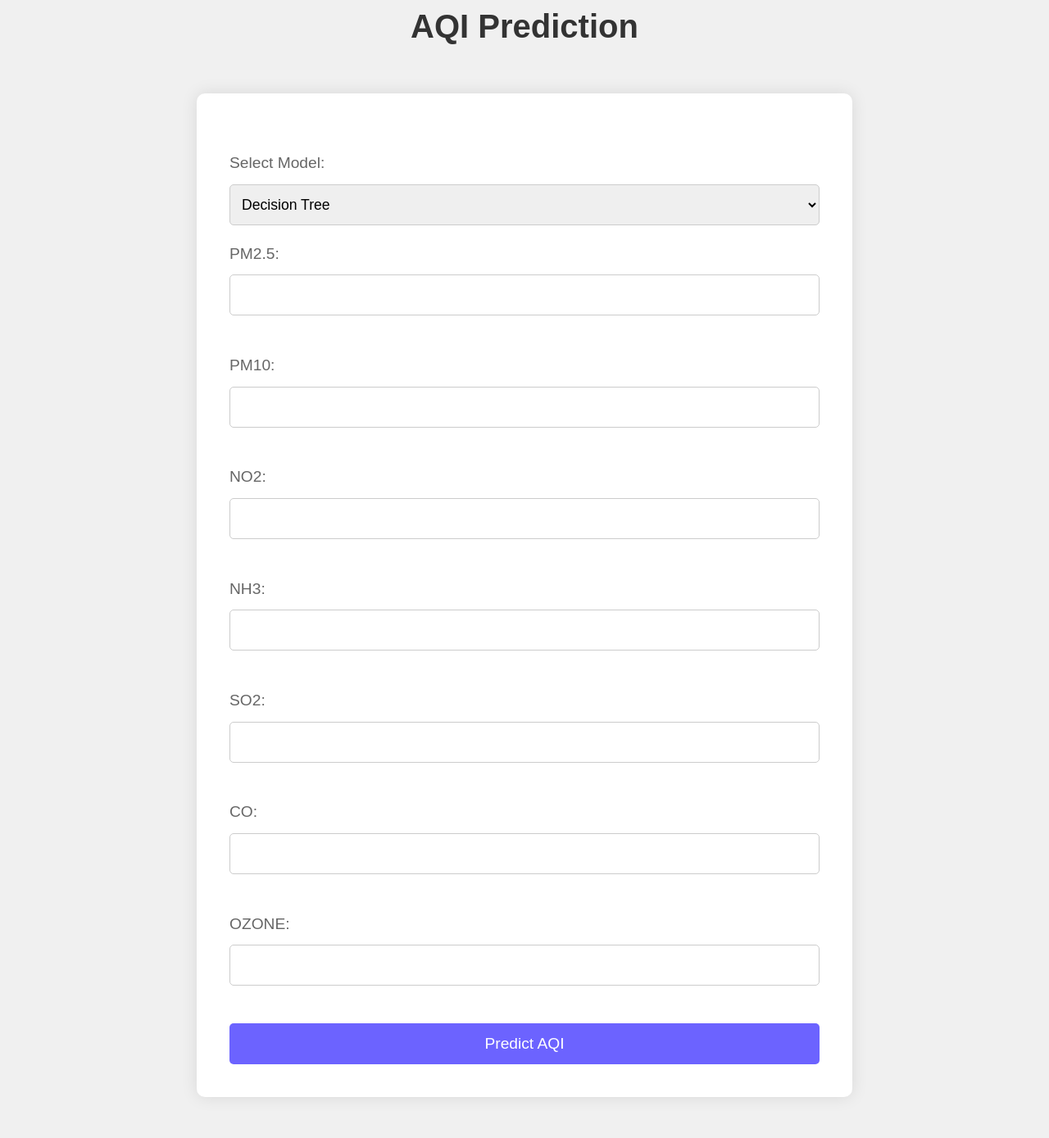
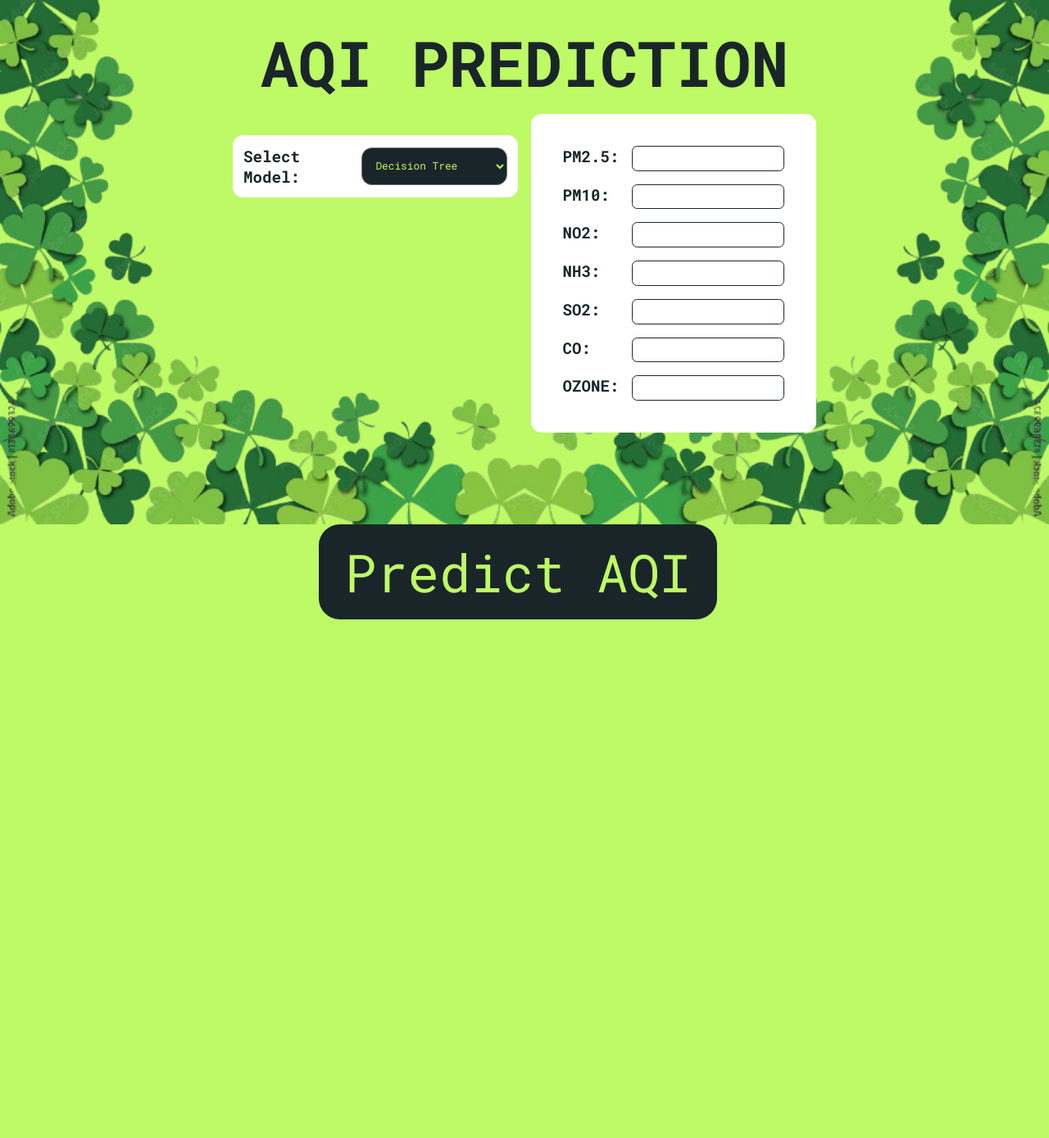
Before and after one commit to rkishanCodes/AQI-prediction-using-Regression-Models, a Flask app: page / in a window 1280 px wide. Shown: the whole page at 82% size. After the commit the page ends 756 px from the top, so only its background shows below. Run offline with Flask 3, Linux system fonts and the light colour scheme.

Commit message:
added styles

```diff
--- a/static/css/style.css
+++ b/static/css/style.css
@@ -1,122 +1,228 @@
-/* Reset default margin, padding, and border */
+@import url("https://fonts.googleapis.com/css2?family=Roboto+Mono:ital,wght@0,100..700;1,100..700&display=swap");
+
 * {
   margin: 0;
   padding: 0;
-    border: 0;
   box-sizing: border-box;
-}
-/* Center the paragraph tag */
-p {
-    text-align: center;
-    font-size: 1.5em; /* Increase font size */
-    margin-top: 20px; /* Add some space above the paragraph */
-    padding: 10px; /* Add padding to the paragraph */
-    background-color: #f0f0f0; /* Light gray background */
-    border-radius: 8px; /* Rounded corners */
-    box-shadow: 0 0 10px rgba(0, 0, 0, 0.1); /* Shadow effect */
-    color: #333; /* Dark text color */
+  font-family: "Roboto Mono", monospace;
+  font-optical-sizing: auto;
+  font-style: normal;
+  color: #1a252a;
 }
 
-
-/* Set base font size and family */
 body {
-    font-family: Arial, sans-serif;
-    font-size: 16px;
-    line-height: 1.6;
-    background-color: #f0f0f0; /* Light gray background */
-    color: #333; /* Dark text color */
+  background-color: #bdfa65;
+  padding: 2vw;
+  position: relative;
 }
 
-/* Center align container */
-.container {
-    width: 80%;
-    max-width: 800px; /* Limit container width */
-    margin: 50px auto;
-    background-color: #fff; /* White background */
-    padding: 40px;
-    border-radius: 10px; /* Rounded corners */
-    box-shadow: 0 0 20px rgba(0, 0, 0, 0.1); /* Shadow effect */
+body::before {
+  content: "";
+  position: absolute;
+  top: 0;
+  right: 0;
+  bottom: 0;
+  left: 0;
+  background-image: url("../images/img.png");
+  background-repeat: no-repeat;
+  background-size: 50%;
+  background-position: top left;
+  transform: scaleX(-1);
+  z-index: -1;
+  min-height: 100vh;
 }
 
-/* Header styles */
 h1 {
-    font-size: 2.5em;
+  font-size: 15vw;
+  text-transform: uppercase;
+}
+form {
+  display: flex;
+  align-items: center;
+  justify-content: center;
+  gap: 1rem;
+  flex-direction: column;
+  margin-top: 5w;
+}
+.box {
+  background-color: white;
+  width: 100%;
+  height: 20vw;
+  border-radius: 2vw;
+  display: flex;
+  align-items: center;
+  justify-content: center;
+  gap: 2rem;
+  padding: 1vw;
+}
+label {
+  font-size: 4vw;
   font-weight: bold;
-    text-align: center;
-    margin-bottom: 20px;
-    color: #333; /* Dark text color */
 }
 
-/* Form styles */
-form {
-    margin-top: 30px;
+.input-box {
+  background-color: white;
+  width: 100%;
+  display: flex;
+  justify-content: center;
+  flex-direction: column;
+  gap: 1rem;
+  padding: 3vw;
+  border-radius: 2vw;
 }
 
-/* Label styles */
-label {
-    display: block;
-    font-size: 1.2em;
-    margin-bottom: 10px;
-    color: #666; /* Medium gray text color */
+input {
+  padding: 1rem;
+  border-radius: 2vw;
+  border: 1px solid black;
+  font-size: 3vw;
+  font-weight: bold;
 }
 
-/* Input styles */
-input[type="number"], select {
-    width: 100%;
-    height: 50px;
-    padding: 10px;
-    margin-bottom: 20px;
-    font-size: 1.1em;
-    border: 1px solid #ccc; /* Light gray border */
-    border-radius: 5px; /* Rounded corners */
-    transition: border-color 0.3s ease; /* Smooth transition */
+input:focus {
+  outline: none;
 }
 
-/* Input focus styles */
-input[type="number"]:focus, select:focus {
-    outline: none;
-    border-color: #6c63ff; /* Custom focus color */
+form button {
+  padding: 1rem 2rem;
+  background-color: #1a252a;
+  border: none;
+  border-radius: 2rem;
+  cursor: pointer;
+  color: #bdfa65;
+  font-size: 2rem;
+  margin-top: 6rem;
 }
 
-/* Button styles */
-button[type="submit"] {
-    width: 100%;
-    height: 50px;
-    font-size: 1.2em;
-    color: #fff; /* White text color */
-    background-color: #6c63ff; /* Purple background color */
-    border: none;
-    border-radius: 5px;
-    cursor: pointer;
-    transition: background-color 0.3s ease; /* Smooth transition */
+select {
+  padding: 2vw;
+  border-radius: 2vw;
+  font-size: 4vw;
+  background-color: #1a252a;
+  color: #bdfa65;
 }
 
-/* Button hover styles */
-button[type="submit"]:hover {
-    background-color: #5247d4; /* Darker purple on hover */
+select:focus {
+  outline: none;
 }
 
-/* Center the paragraph tag */
-p {
+select option {
+  background-color: #1a252a;
+  color: #bdfa65;
+  margin-top: 10vw;
+  width: 100%;
+}
+
+section option:focus {
+  outline: none;
+}
+
+@media screen and (min-width: 1028px) {
+  body {
+    background-color: #bdfa65;
+    padding: 2vw;
+    background-image: url("../images/img.png");
+    background-repeat: no-repeat;
+    background-size: 50%;
+    background-position: top left;
+    position: relative;
+    display: flex;
+    align-items: center;
+    justify-content: center;
+    flex-direction: column;
+  }
+  h1 {
+    font-size: 6vw;
+    text-transform: uppercase;
     text-align: center;
   }
 
-/* Style for the image */
-img {
-    display: block; /* Ensure images are displayed as blocks */
-    margin: 0 auto; /* Center the images horizontally */
+  .container {
+    width: 60%;
+    padding: 1vw;
+  }
+  .container form {
+    display: grid;
+    grid-template-columns: 1fr 1fr;
+    gap: 1rem;
+    align-items: baseline;
+  }
+  .box {
+    background-color: white;
+    width: fit-content;
+    height: fit-content;
+    border-radius: 1vw;
+    display: flex;
+    align-items: center;
+    justify-content: center;
+    gap: 2rem;
+    padding: 1vw;
+  }
+  label {
+    font-size: 1.5vw;
+    font-weight: bold;
   }
 
-/* Style for the AQI mini image */
-#aqi_mini {
-    max-width: 200px; /* Set maximum width for the image */
-    height: auto; /* Maintain aspect ratio */
+  .input-box {
+    background-color: white;
+    width: 100%;
+    gap: 1rem;
+    padding: 3vw;
+    border-radius: 1vw;
+    display: grid;
+    grid-template-columns: 0fr 1fr;
   }
 
-/* Style for the graph image */
-#graph_image {
-    display: block; /* Ensure the image is displayed as a block */
-    margin: 20px auto; /* Center the image horizontally and add space */
-    max-width: 100%; /* Set maximum width to fill the container */
-    height: auto; /* Maintain aspect ratio */
+  input {
+    width: 100%;
+    border-radius: 0.5vw;
+    border: 1px solid #1a252a;
+    font-size: 1vw;
+    padding: 0.5vw;
+    font-weight: bold;
   }
+
+  input:focus {
+    outline: none;
+  }
+
+  select {
+    padding: 1vw;
+    border-radius: 1vw;
+    font-size: 1vw;
+    background-color: #1a252a;
+    color: #bdfa65;
+  }
+
+  select:focus {
+    outline: none;
+  }
+
+  select option {
+    background-color: #1a252a;
+    color: #bdfa65;
+    width: 100%;
+  }
+
+  section option:focus {
+    outline: none;
+  }
+
+  .button {
+    width: 200%;
+    display: flex;
+    align-items: center;
+    justify-content: center;
+  }
+
+  .button button {
+    padding: 1rem 2rem;
+    background-color: #1a252a;
+    border: none;
+    border-radius: 2vw;
+    cursor: pointer;
+    color: #bdfa65;
+    font-size: 4rem;
+    margin-top: 6rem;
+  }
+}
--- a/templates/index.html
+++ b/templates/index.html
@@ -2,173 +2,19 @@
 <html lang="en">
 
 <head>
-    <meta charset="UTF-8">
-    <meta name="viewport" content="width=device-width, initial-scale=1.0">
+    <meta charset="UTF-8" />
+    <meta name="viewport" content="width=device-width, initial-scale=1.0" />
+    <link rel="stylesheet" href="{{ url_for('static', filename='css/style.css') }}" />
     <title>AQI Prediction</title>
 </head>
 
 <body>
-    <style>
-        /* Reset default margin, padding, and border */
-        * {
-            margin: 0;
-            padding: 0;
-            border: 0;
-            box-sizing: border-box;
-        }
-
-        /* Center the paragraph tag */
-        p {
-            text-align: center;
-            font-size: 1.5em;
-            /* Increase font size */
-            margin-top: 20px;
-            /* Add some space above the paragraph */
-            padding: 10px;
-            /* Add padding to the paragraph */
-            background-color: #f0f0f0;
-            /* Light gray background */
-            border-radius: 8px;
-            /* Rounded corners */
-            box-shadow: 0 0 10px rgba(0, 0, 0, 0.1);
-            /* Shadow effect */
-            color: #333;
-            /* Dark text color */
-        }
 
 
-        /* Set base font size and family */
-        body {
-            font-family: Arial, sans-serif;
-            font-size: 16px;
-            line-height: 1.6;
-            background-color: #f0f0f0;
-            /* Light gray background */
-            color: #333;
-            /* Dark text color */
-        }
-
-        /* Center align container */
-        .container {
-            width: 80%;
-            max-width: 800px;
-            /* Limit container width */
-            margin: 50px auto;
-            background-color: #fff;
-            /* White background */
-            padding: 40px;
-            border-radius: 10px;
-            /* Rounded corners */
-            box-shadow: 0 0 20px rgba(0, 0, 0, 0.1);
-            /* Shadow effect */
-        }
-
-        /* Header styles */
-        h1 {
-            font-size: 2.5em;
-            font-weight: bold;
-            text-align: center;
-            margin-bottom: 20px;
-            color: #333;
-            /* Dark text color */
-        }
-
-        /* Form styles */
-        form {
-            margin-top: 30px;
-        }
-
-        /* Label styles */
-        label {
-            display: block;
-            font-size: 1.2em;
-            margin-bottom: 10px;
-            color: #666;
-            /* Medium gray text color */
-        }
-
-        /* Input styles */
-        input[type="number"],
-        select {
-            width: 100%;
-            height: 50px;
-            padding: 10px;
-            margin-bottom: 20px;
-            font-size: 1.1em;
-            border: 1px solid #ccc;
-            /* Light gray border */
-            border-radius: 5px;
-            /* Rounded corners */
-            transition: border-color 0.3s ease;
-            /* Smooth transition */
-        }
-
-        /* Input focus styles */
-        input[type="number"]:focus,
-        select:focus {
-            outline: none;
-            border-color: #6c63ff;
-            /* Custom focus color */
-        }
-
-        /* Button styles */
-        button[type="submit"] {
-            width: 100%;
-            height: 50px;
-            font-size: 1.2em;
-            color: #fff;
-            /* White text color */
-            background-color: #6c63ff;
-            /* Purple background color */
-            border: none;
-            border-radius: 5px;
-            cursor: pointer;
-            transition: background-color 0.3s ease;
-            /* Smooth transition */
-        }
-
-        /* Button hover styles */
-        button[type="submit"]:hover {
-            background-color: #5247d4;
-            /* Darker purple on hover */
-        }
-
-        /* Center the paragraph tag */
-        p {
-            text-align: center;
-        }
-
-        /* Style for the image */
-        img {
-            display: block;
-            /* Ensure images are displayed as blocks */
-            margin: 0 auto;
-            /* Center the images horizontally */
-        }
-
-        /* Style for the AQI mini image */
-        #aqi_mini {
-            max-width: 200px;
-            /* Set maximum width for the image */
-            height: auto;
-            /* Maintain aspect ratio */
-        }
-
-        /* Style for the graph image */
-        #graph_image {
-            display: block;
-            /* Ensure the image is displayed as a block */
-            margin: 20px auto;
-            /* Center the image horizontally and add space */
-            max-width: 100%;
-            /* Set maximum width to fill the container */
-            height: auto;
-            /* Maintain aspect ratio */
-        }
-    </style>
-    <h1>AQI Prediction</h1>
+    <h1 class="heading">AQI Prediction</h1>
     <div class="container">
         <form action="{{ url_for('predict_aqi') }}" method="post">
+            <div class="box">
                 <label for="model">Select Model:</label>
                 <select id="model" name="model">
                     <option value="Decision Tree">Decision Tree</option>
@@ -176,45 +22,44 @@
                     <option value="KNN">KNN</option>
                     <option value="Linear Regression">Linear Regression</option>
                     <option value="Gradient Boost">Gradient Boost</option>
-            </select><br>
+                </select>
+            </div>
+            <div class="input-box">
                 <label for="pm25">PM2.5:</label>
-            <input type="number" id="pm25" name="pm25" required><br><br>
+                <input type="number" id="pm25" name="pm25" required />
 
                 <label for="pm10">PM10:</label>
-            <input type="number" id="pm10" name="pm10" required><br><br>
+                <input type="number" id="pm10" name="pm10" required />
 
                 <label for="no2">NO2:</label>
-            <input type="number" id="no2" name="no2" required><br><br>
+                <input type="number" id="no2" name="no2" required />
 
                 <label for="nh3">NH3:</label>
-            <input type="number" id="nh3" name="nh3" required><br><br>
+                <input type="number" id="nh3" name="nh3" required />
 
                 <label for="so2">SO2:</label>
-            <input type="number" id="so2" name="so2" required><br><br>
+                <input type="number" id="so2" name="so2" required />
 
                 <label for="co">CO:</label>
-            <input type="number" id="co" name="co" required><br><br>
+                <input type="number" id="co" name="co" required />
 
                 <label for="ozone">OZONE:</label>
-            <input type="number" id="ozone" name="ozone" required><br><br>
+                <input type="number" id="ozone" name="ozone" required />
+            </div>
 
-            <button type="submit">Predict AQI</button>
+            <div class="button"><button type="submit">Predict AQI</button></div>
         </form>
     </div>
     <script>
-        const pm25 = document.getElementById("pm25")
+        const pm25 = document.getElementById("pm25");
 
         pm25.addEventListener("input", () => {
-            const pm25Value = parseInt(pm25.value)
-            // console.log(pm25Value);
-
+            const pm25Value = parseInt(pm25.value);
             if (pm25Value > 500) {
                 console.log("nope");
-                alert(`Please enter value Below than 600`)
+                alert("Please enter value Below than 600");
             }
-        })
-
-
+        });
     </script>
 </body>
 
```
Also changed, not shown: templates/result.html (+136 -48 lines), static/images/aqi.png (added), static/images/aqi_mini.jpg (deleted), static/images/aqi_values_by_state.png (deleted), static/images/correlation_heatmap.png (deleted), static/images/img.png (added), static/images/top_5_states_aqi.png (deleted), static/images/top_5_states_average_aqi.jpg (deleted), static/images/top_5_states_pm10.png (deleted). Lines whose indentation alone changed are shown as unchanged.
